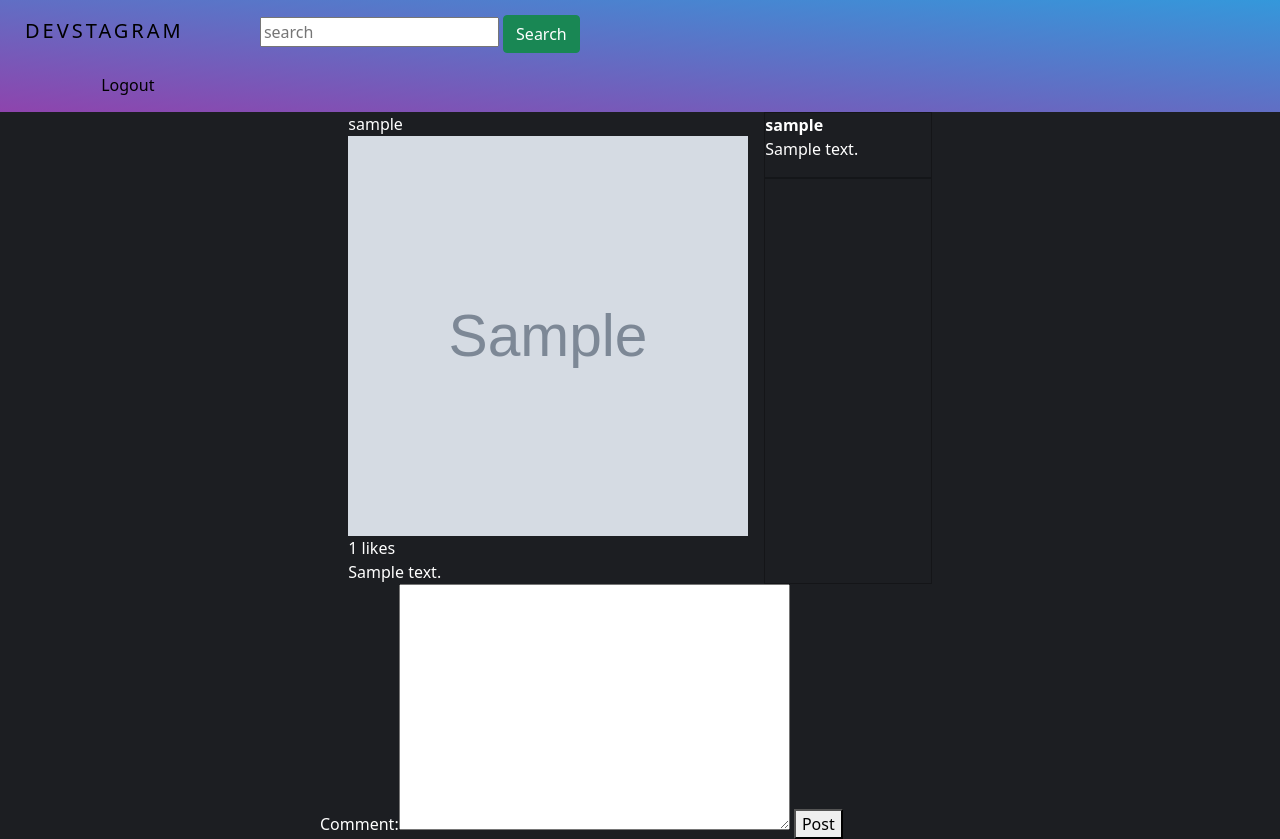
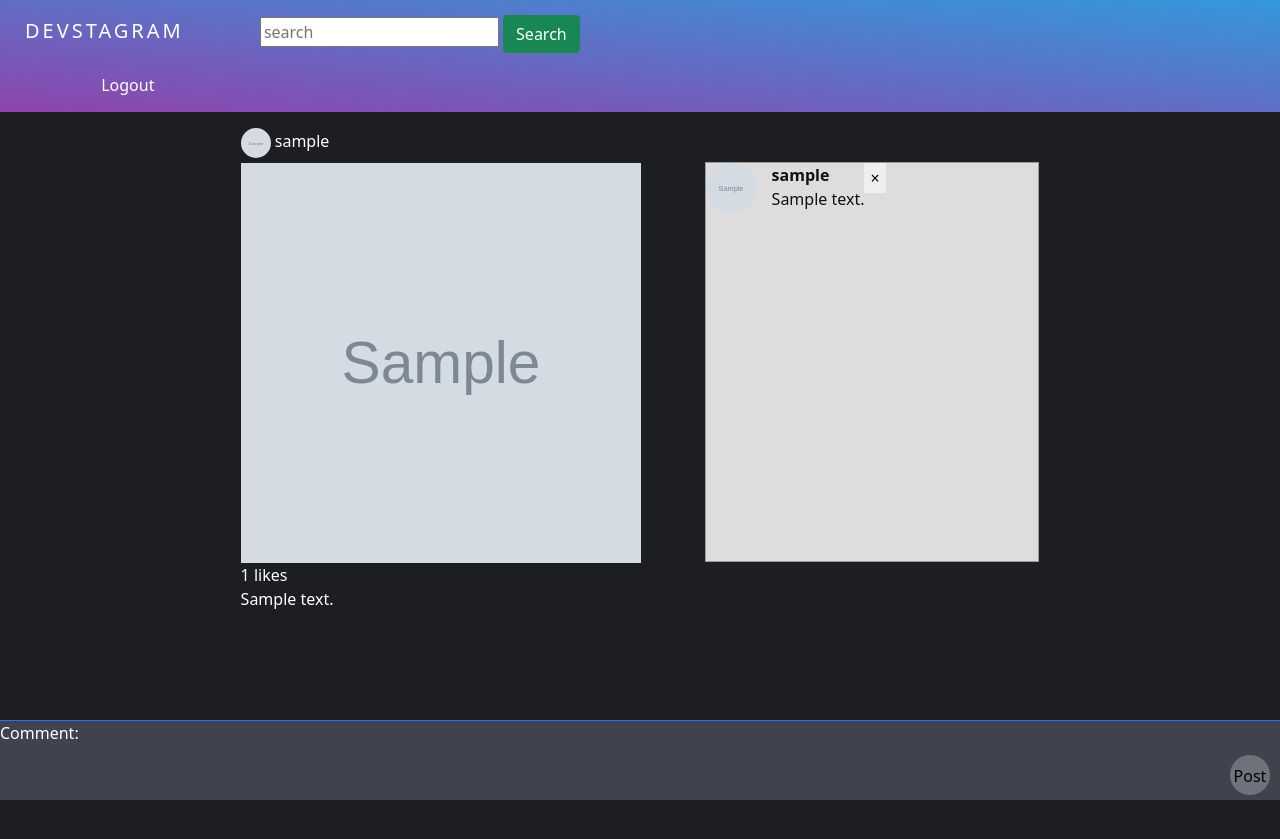
Before and after one commit to dreadlordow/Devstagram, a Django app: page /profile/1/1/ in a window 1280 px wide. After the commit the page ends 800 px from the top, so only its background shows below. Run offline with Django 3.2, Linux system fonts and the light colour scheme; tables that the repository leaves empty hold one stand-in row (values such as "Sample post"); grey boxes marked "Sample" are stand-in pictures; some libraries are stand-ins or nearby versions.

Commit message:
Frontend changes

```diff
--- a/devstagram/devstagram/mainsite/urls.py
+++ b/devstagram/devstagram/mainsite/urls.py
@@ -2,7 +2,7 @@ from django.urls import path
 
 from devstagram.mainsite.views import IndexView, PictureUploadView, LikePicture, ProfileView, \
     FriendRequestView, CreateFriendship, PictureDisplayView, PictureEditView, CommentPictureView, \
-    ProfilePictureUploadView, SearchView
+    ProfilePictureUploadView, SearchView, DeleteCommentView
 
 urlpatterns = [
     # Register/Login page
@@ -35,6 +35,9 @@ urlpatterns = [
     # Comment photos
     path('comment/', CommentPictureView.as_view(), name='comment'),
 
+    # Delete comment
+    path('deletecomment/<int:pk>/', DeleteCommentView.as_view(), name='delete comment'),
+
     # Upload/Change profile picture
     path('uploadpfp/', ProfilePictureUploadView.as_view(), name='upload pfp'),
 
--- a/devstagram/devstagram/mainsite/views.py
+++ b/devstagram/devstagram/mainsite/views.py
@@ -217,7 +217,16 @@ class CommentPictureView(auth_mixins.LoginRequiredMixin, views.View):
             'comments': comments,
             'picture': picture
         }
-        return render(request, 'picture_display.html', context)
+        return redirect('picture display', picture.user, picture_id)
+
+
+class DeleteCommentView(views.DeleteView):
+    model = Comment
+
+    def get_success_url(self):
+        pk = self.kwargs.get('pk')
+        username = self.get_object().user.username
+        return reverse_lazy('picture display', kwargs={'slug': username, 'pk':pk})
 
 
 class ProfilePictureUploadView(views.View):
--- a/devstagram/static/css/base.css
+++ b/devstagram/static/css/base.css
@@ -2,9 +2,7 @@ html, body, h1, h2, h3, h4, h5, h6, p, li, ol, ul, pre {
 	margin: 0;
 	padding: 0;
 }
-h1, h2, h3, h4, h5, h6, p, li{
-    color:white;
-}
+
 body{
     background: #1c1e22;
     color: white;
--- a/devstagram/static/css/picture_display.css
+++ b/devstagram/static/css/picture_display.css
@@ -1,22 +1,83 @@
-.container{
-    display:flex;
+.container {
+    display: flex;
     flex-direction: row;
     justify-content: center;
 }
+
 .edit {
     margin-top: 1rem;
     margin-left: 30%;
     position: center;
 }
 
-.comment-box{
-    margin-left: 1rem;
+.picture-user{
+    margin-top: 1rem;
+    margin-bottom: 5px;
+}
+
+.comment-box {
+    margin-top: 50px;
+    margin-left: 4rem;
     border: solid 1px rgba(0, 0, 0, 0.3);
-    width: 15%;
+    width: 30%;
+    background-color: #dedcdc;
+    height: 400px;
+
+    overflow-y: scroll;
+    word-break: break-word ;
 
 }
 
-.comment-post{
-    position: center;
-    margin-left: 25%
+.comment {
+    margin-bottom: 1rem;
+    color: #111111;
 }
+
+.comment-post {
+    flex: 0 0 auto;
+    position: fixed;
+    bottom: 0;
+    height: 80px;
+    width: 100%;
+    background: #40434e;
+    border-top: 1px solid #2671ff;
+    box-shadow: 0 0 4px rgba(0, 0, 0, .14), 0 4px 8px rgba(0, 0, 0, .28);
+    margin-top: 10%;
+}
+
+.comment-post button {
+    float: right;
+    outline: 0 none;
+    border: none;
+    background: rgba(255, 255, 255, .25);
+    height: 40px;
+    width: 40px;
+    border-radius: 50%;
+    padding: 2px 0 0 0;
+    margin: 10px;
+    transition: all 0.15s ease-in-out;
+}
+
+#id_comment {
+    height: 59px;
+    line-height: 60px;
+    outline: 0 none;
+    border: none;
+    width: calc(100% - 60px);
+    color: white;
+    text-indent: 10px;
+    font-size: 12pt;
+    padding: 0;
+    background: #40434e;
+}
+
+.comment-img {
+    border-radius: 50%;
+}
+
+.delbtn{
+    /*background: none;*/
+    height: 30px;
+    border: none;
+    justify-content: flex-end;
+}
--- a/devstagram/static/css/profile.css
+++ b/devstagram/static/css/profile.css
@@ -1,3 +1,5 @@
+a{color: white}
+
 .container {
     display: flex;
     flex-direction: row;
--- a/devstagram/templates/base.html
+++ b/devstagram/templates/base.html
@@ -12,7 +12,7 @@
     <script src="{% static 'js/base.js' %}"></script>
     <link href="{% static 'fontawesome_free/css/all.min.css' %}" rel="stylesheet" type="text/css">
     <style>a {
-        color: black
+        color: white
     }
 
     a i {
@@ -45,6 +45,7 @@
                     <ul id="chatdropdown" class="dropdown-content">
 
                         {% for chatroom, usr in chatroom_user %}
+
                             <div style="padding:10px">
                             <a class="chat-link" href="{% url 'asyncroom' request.user.username usr.username %}">
                                 <div class="chatbox-contents">
@@ -57,7 +58,6 @@
                                 </div>
                             </a>
                             </div>
-{#                            <hr style="border: 1px solid black">#}
                         {% endfor %}
 
                     </ul>
--- a/devstagram/templates/picture_display.html
+++ b/devstagram/templates/picture_display.html
@@ -8,8 +8,13 @@
     <div class="container">
 
         <div class="container-item">
+
             <div class="picture-user">
-                {{ picture.user.username }}
+                <a style="color: white;" href="{% url 'profile' picture.user.username %}">
+                    <img src="{{ picture.user.profilepicture_set.first.image.url }}"
+                         width="30" height="30" style="border-radius: 50%;">
+                    {{ picture.user.username }}
+                </a>
             </div>
             <img height="400" width="400" src="{{ picture.picture.url }}" alt="{{ picture.user.username }}'s picture">
             <p>{{ picture.like_set.count }} likes</p>
@@ -24,17 +29,26 @@
 
         <div class="container-item comment-box">
             {% for comment in comments %}
+
                 <div class="comment">
-
-                    <div class="picture-box">
-                        <strong>{{ comment.picture.user.username }}</strong>
-                    </div>
-
-                    <div class="comment-text">
-                        <p>{{ comment.comment }}</p>
+                    <div style="display:flex;">
+                        <img width="50" height="50" class="comment-img"
+                             src="{{ comment.user.profilepicture_set.first.image.url }}"
+                             alt="picture">
+                        <div style="margin-left: 1rem;">
+                            <strong>{{ comment.user.username }}</strong>
+                            <p>{{ comment.comment }}</p>
+                        </div>
+                        <form method="post" action="{% url 'delete comment' comment.pk %}">
+                            {% csrf_token %}
+                            <button type="submit" class=" delbtn" aria-label="Close">
+                                <span aria-hidden="true">&times;</span>
+{#                                <input type="hidden" name="pk" value="{{ comment.pk }}">#}
+                            </button>
+                        </form>
                     </div>
                 </div>
-                <hr style="border: 1px solid rgba(0,0,0, 03)">
+
             {% endfor %}
         </div>
 
@@ -42,7 +56,8 @@
     <div class="comment-post">
         <form method="post" action="{% url 'comment' %}">
             {% csrf_token %}
-            {{ form }}
+            <label for="id_comment">Comment:</label>
+            <input type="text" name="comment" id="id_comment" required>
             <input type="hidden" name="pic_id" value="{{ picture.id }}">
             <button>Post</button>
         </form>
```
Also changed, not shown: devstagram/img.png (added).
